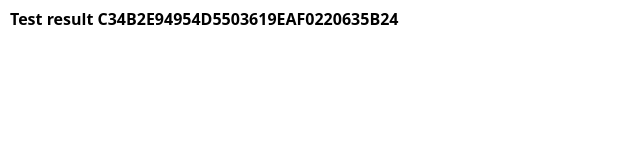
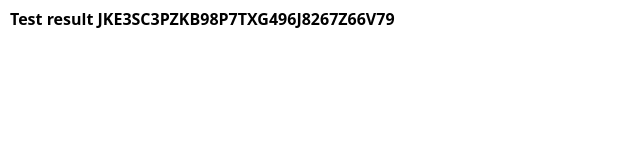
Before and after one commit to medisvit/JKE3SC3PZKB98P7TXG496J8267Z66V79, a plain HTML site: page index.html in a window 1280 px wide. Shown: the full height of the page, 0-640 px from the left. Drawn offline with nearby package versions, Linux system fonts and the light colour scheme.

Commit message:
Update index.html

```diff
--- a/index.html
+++ b/index.html
@@ -16,7 +16,7 @@
     />
   </head>
   <body style="font-size: 8px">
-    <h1 style="margin: 10px">Test result C34B2E94954D5503619EAF0220635B24</h1>
+    <h1 style="margin: 10px">Test result JKE3SC3PZKB98P7TXG496J8267Z66V79</h1>
     <img src="test.jpg" alt="" style="max-width: 100%" />
   </body>
 </html>
```
